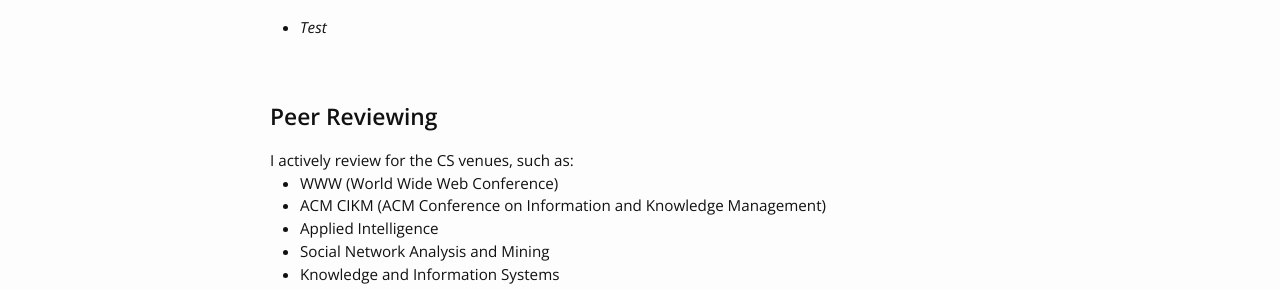
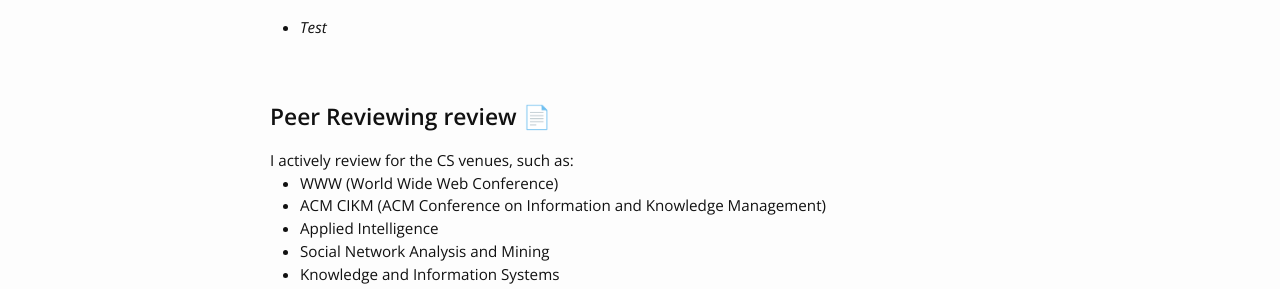
Before and after one commit to rabindralamsal/personal-site, a Jekyll site: the page built from index.html, in a window 1280 px wide. Shown: the part 998-1287 px from the top of the page. Built offline with Jekyll 4.4.1, drawn with Linux system fonts in a browser that asks for light colours.

Commit message:
Update index.html

```diff
--- a/index.html
+++ b/index.html
@@ -46,7 +46,7 @@ I maintain a list of my publications (journal/conference articles, book chapters
 
 
 <br><br>
-<h2> Peer Reviewing </h2>
+<h2> Peer Reviewing review 📄 </h2>
 I actively review for the CS venues, such as: <br>
 
 <ul>
```
